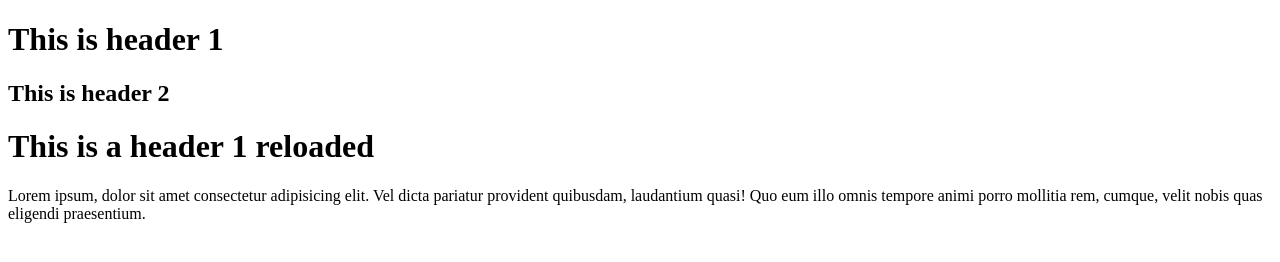
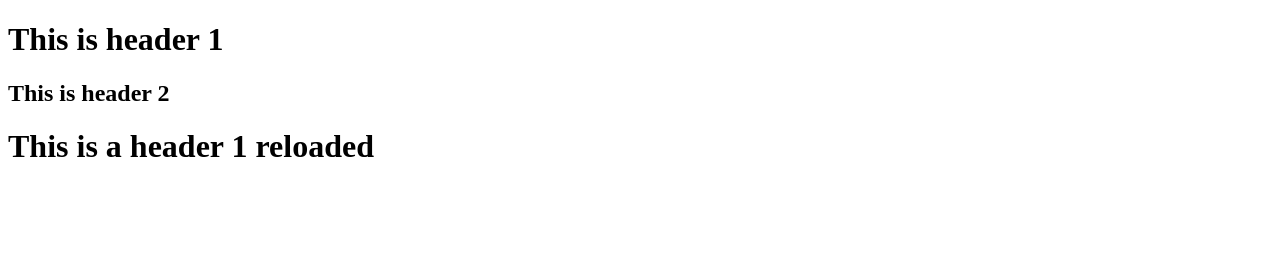
Before and after one commit to yanispomer/git-demo, a plain HTML site: page index.html in a window 1280 px wide. Drawn offline with Linux system fonts and the light colour scheme.

Commit message:
Revert "third commit"
This reverts commit 20580f936ef63e16bd1e66825c0f3f4c0df8d5ee.

```diff
--- a/index.html
+++ b/index.html
@@ -10,6 +10,5 @@
     <h1>This is header 1</h1>
     <h2>This is header 2</h2>
     <h1>This is a header 1 reloaded</h1>
-    <p> Lorem ipsum, dolor sit amet consectetur adipisicing elit. Vel dicta pariatur provident quibusdam, laudantium quasi! Quo eum illo omnis tempore animi porro mollitia rem, cumque, velit nobis quas eligendi praesentium.</p>
   </body>
 </html>
```
